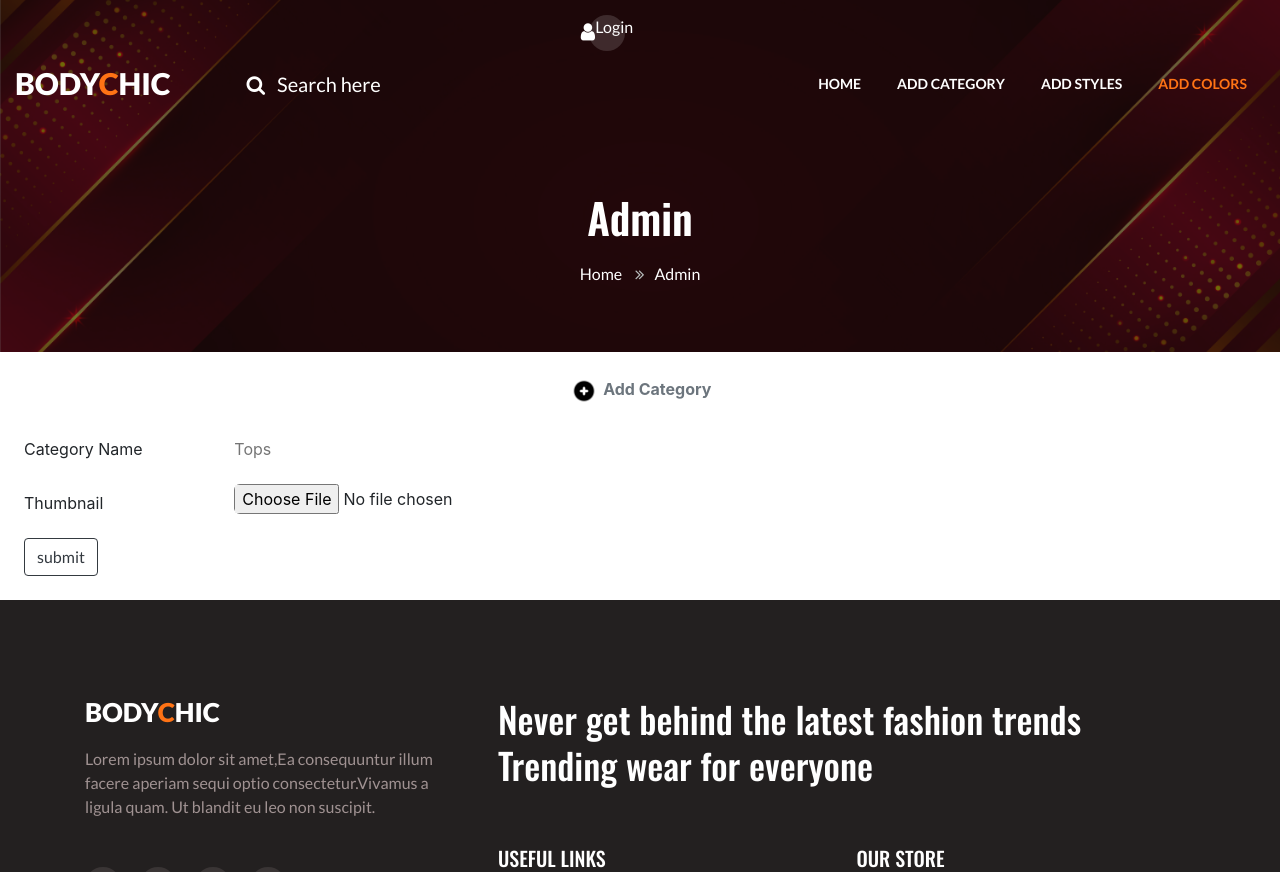
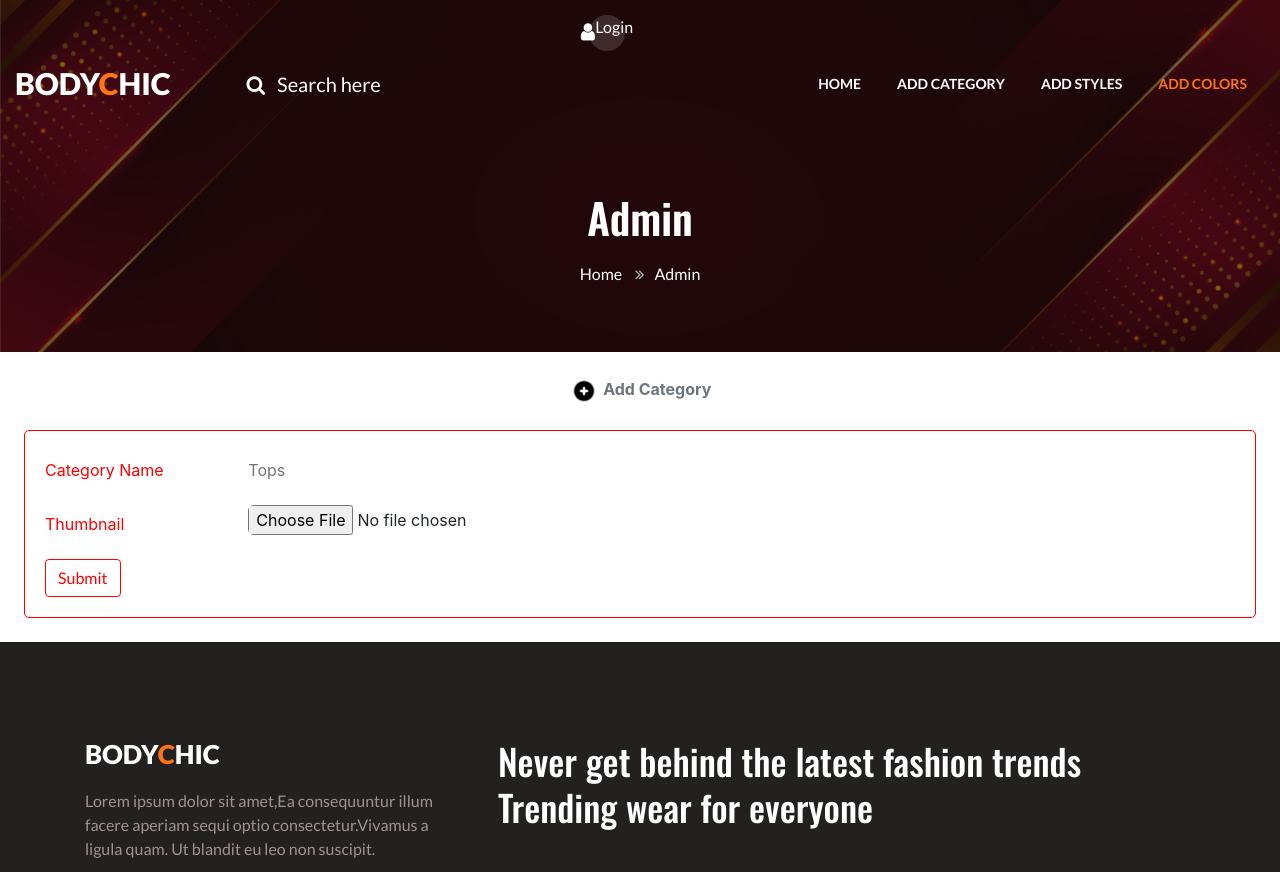
Before and after one commit to HarsikaKumari/BodyChic, a PHP site: page /category.php in a window 1280 px wide. Shown: the top 872 px of the page. Run offline with PHP 8.4, Linux system fonts and the light colour scheme; some libraries are stand-ins or nearby versions.

Commit message:
style(form): add some styling to the add category form

```diff
--- a/category.php
+++ b/category.php
@@ -1,6 +1,29 @@
 <?php
 include("admin_header.php")
 ?>
+
+<style>
+    .form-container {
+        padding: 20px;
+        border: 1px solid red;
+        border-radius: 5px;
+        background-color: #fff;
+    }
+
+    .form-group label {
+        color: red;
+    }
+
+    .btn-outline-dark {
+        color: red;
+        border-color: red;
+    }
+
+    .btn-outline-dark:hover {
+        background-color: red;
+        color: white;
+    }
+</style>
 
 
 <div class="breadcrumb-contentnhy">
@@ -25,9 +48,11 @@ include("admin_header.php")
         <strong>Add Category</strong>
 
     </div>
-    <form action="add_category.php" method="post" enctype="multipart/form-data">
+
+    <div class="form-container">
+        <form action="category.php" method="post" enctype="multipart/form-data">
             <div class="form-group row">
-            <label for="staticEmail" class="col-sm-2 col-form-label">Category Name</label>
+                <label for="category" class="col-sm-2 col-form-label">Category Name</label>
                 <div class="col-sm-10">
                     <input type="text" class="form-control-plaintext" id="category" name="category" placeholder="Tops">
                 </div>
@@ -38,19 +63,9 @@ include("admin_header.php")
                     <input type="file" class="form-control-file" id="thumbnail" name="thumbnail">
                 </div>
             </div>
-        <!-- <div class="form-group row">
-            <label for="status" class="col-sm-2 col-form-label">Select Status</label>
-            <div class="col-sm-10">
-                <select class="form-control col-sm-10" name="status">
-                    <option>Active</option>
-                    <option>NotActive</option>
-                </select>
+            <button type="submit" name="submit" class="btn btn-outline-dark">Submit</button>
+        </form>
     </div>
-        </div> -->
-
-        <button type="submit" name="submit" class="btn btn-outline-dark">submit</button>
-
-    </form>
 </div>
 
 <?php
@@ -58,13 +73,13 @@ include("admin_header.php")
 if (isset($_POST["submit"])) {
     $category = $_POST["category"];
     $thumbnail = $_FILES["thumbnail"];
-    print_r($thumbnail);
+    // print_r($thumbnail);
 
     $thumbnail_name = $thumbnail["name"];
     $thumbnail_path = $thumbnail["tmp_name"];
-    $thumbnail_new_name = rand().$thumbnail_name;
+    $thumbnail_new_name = rand() . $thumbnail_name;
 
-    move_uploaded_file($thumbnail_path, "category_images/".$thumbnail_new_name);
+    move_uploaded_file($thumbnail_path, "category_images/" . $thumbnail_new_name);
 
     include("config.php");
 
```
Also changed, not shown: category_images/1739905311bg2.jpg (added), category_images/4574742341.jpg (added), category_images/9998221411.jpg (added). Lines whose indentation alone changed are shown as unchanged.
